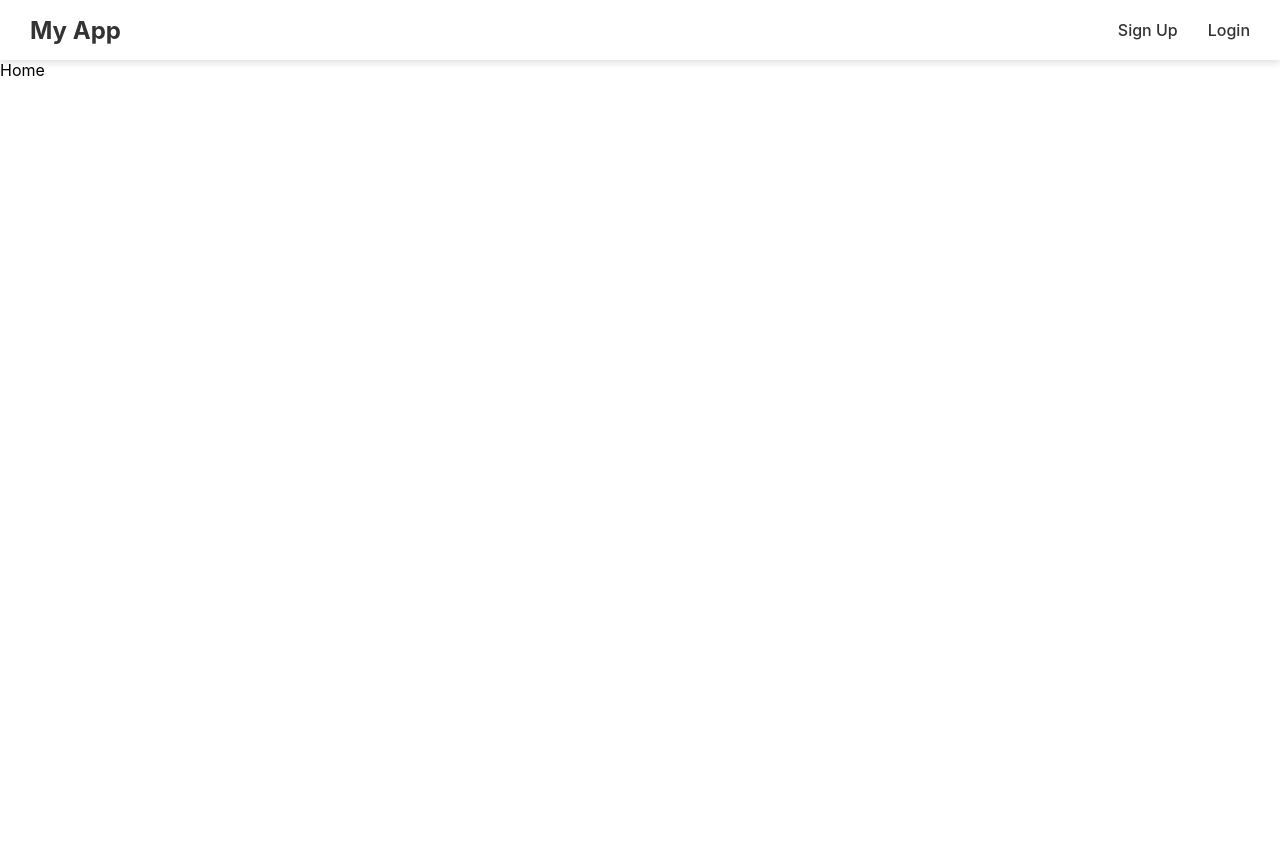
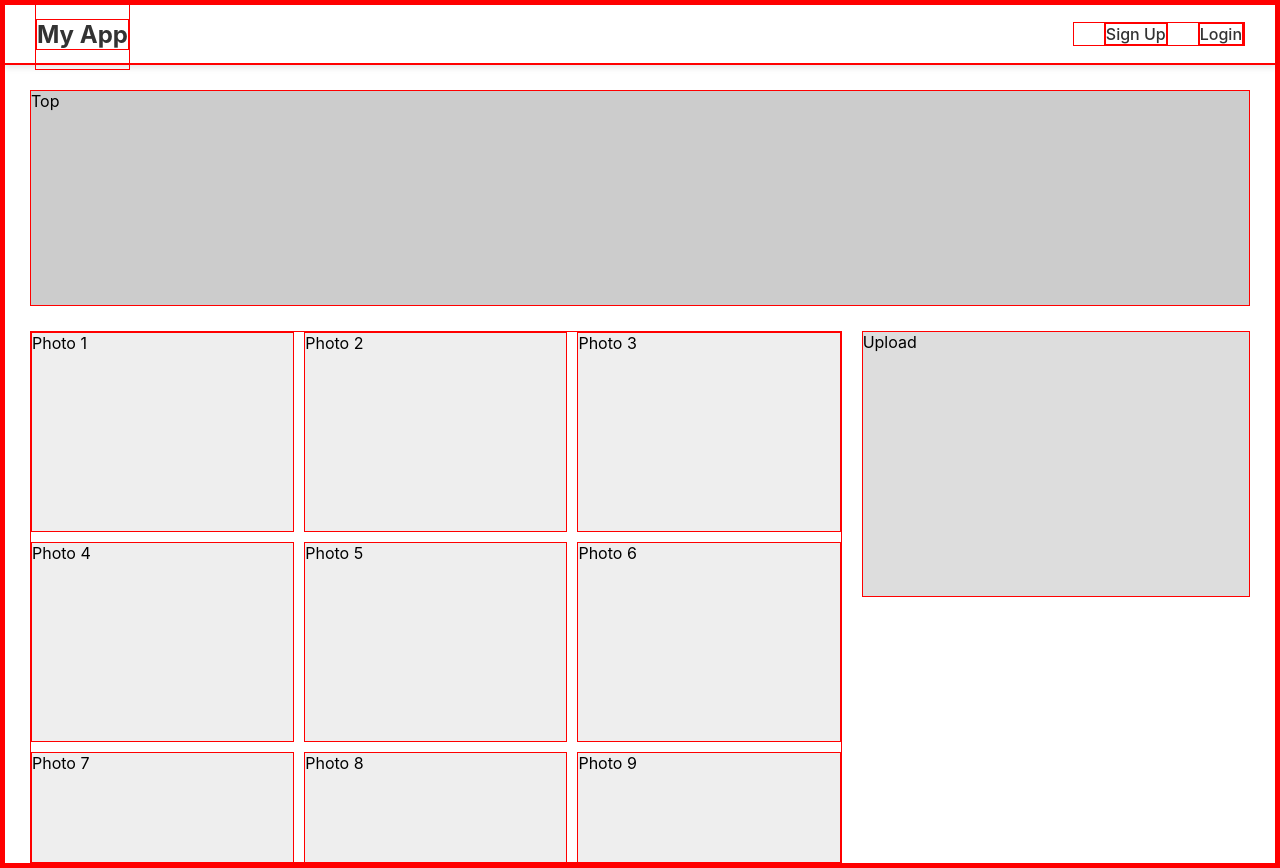
Before and after one commit to VictorApaez/meow-madness, a React (Create React App) app in the folder client/: page /home in a window 1280 px wide. Before the commit the page ends 800 px from the top, so only its background shows below. Built offline with nearby package versions, Linux system fonts and the light colour scheme.

Commit message:
set home page template layout + css

```diff
--- a/client/src/components/Home.jsx
+++ b/client/src/components/Home.jsx
@@ -1,7 +1,24 @@
 import React from "react";
+import "../styles/Home.css";
 
 function Home() {
-  return <div>Home</div>;
+  return (
+    <div className="home-screen">
+      <div className="top-div">Top</div>
+      <div className="photo-grid">
+        <div className="photo-grid-item">Photo 1</div>
+        <div className="photo-grid-item">Photo 2</div>
+        <div className="photo-grid-item">Photo 3</div>
+        <div className="photo-grid-item">Photo 4</div>
+        <div className="photo-grid-item">Photo 5</div>
+        <div className="photo-grid-item">Photo 6</div>
+        <div className="photo-grid-item">Photo 7</div>
+        <div className="photo-grid-item">Photo 8</div>
+        <div className="photo-grid-item">Photo 9</div>
+      </div>
+      <div className="upload-div">Upload</div>
+    </div>
+  );
 }
 
 export default Home;
--- /dev/null
+++ b/client/src/styles/Home.css
@@ -0,0 +1,40 @@
+* {
+  border: 1px solid red;
+}
+
+.home-screen {
+  display: grid;
+  grid-template-columns: repeat(3, 1fr);
+  grid-template-rows: 1fr 1fr 1fr;
+  grid-template-areas:
+    "top top top"
+    "photo-grid photo-grid upload"
+    "photo-grid photo-grid .";
+  height: 100vh;
+}
+
+.top-div {
+  grid-area: top;
+  background-color: #ccc;
+  margin: 25px;
+}
+
+.photo-grid {
+  grid-area: photo-grid;
+  display: grid;
+  grid-template-columns: repeat(3, 1fr);
+  grid-auto-rows: 200px;
+  grid-gap: 10px;
+  overflow: auto;
+  margin: 0 10px 0 25px;
+}
+
+.photo-grid-item {
+  background-color: #eee;
+}
+
+.upload-div {
+  grid-area: upload;
+  background-color: #ddd;
+  margin: 0 25px 0 10px;
+}
```
